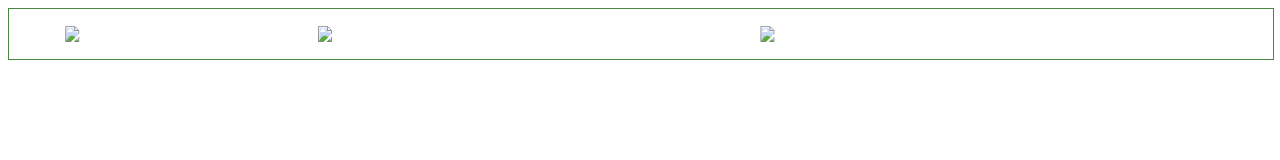
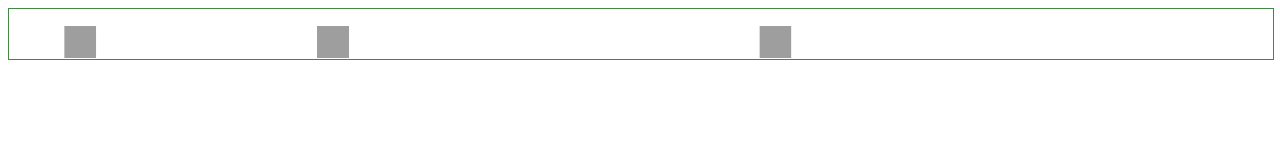
Before and after one commit to StatelessCat/hello-samotraces-new, a website: page index.html in a window 1280 px wide. Drawn offline with Linux system fonts and the light colour scheme; grey boxes are pictures that could not be loaded.

Commit message:
GHPAGES everything is better with a teapot

```diff
--- a/index.html
+++ b/index.html
@@ -18,7 +18,7 @@
             var el = document.querySelector('#my-widget');
             var options = {
               "default": {
-                "icon":"./images/help.png", "width":16, "height":16, "y":17
+                "icon":"https://github.com/liris-tweak/taaabs/blob/master/app/images/teapot.png?raw=true", "width":32, "height":32, "y":17
               }
             };
             new Samotraces.Ui.Widgets.TraceDisplayIcons(el, trace, tw, options);
```
